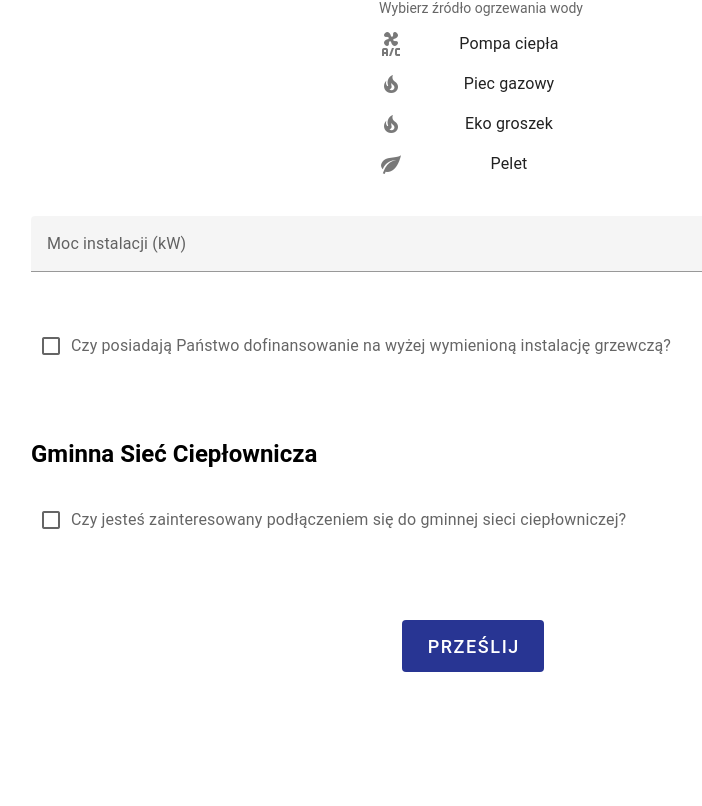
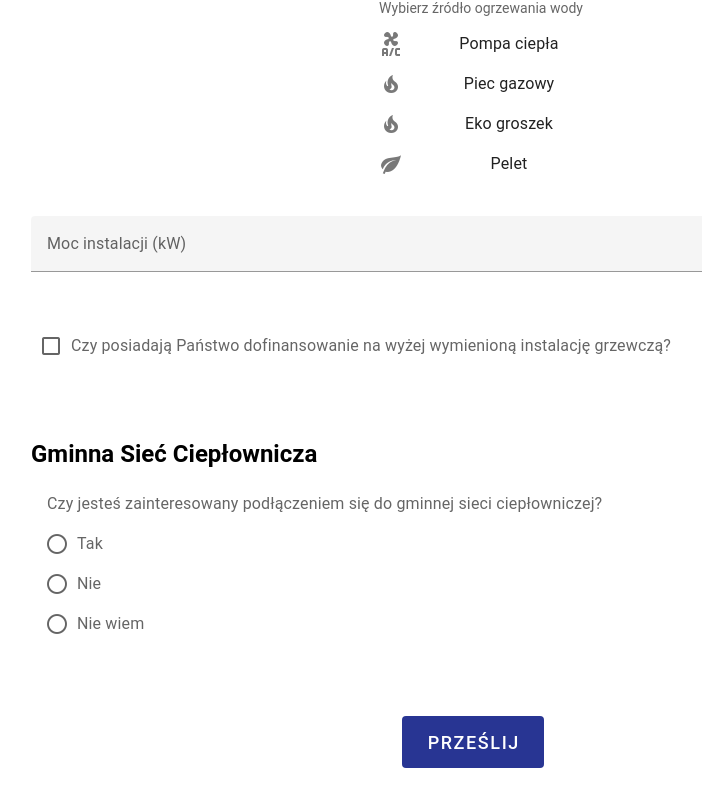
Before and after one commit to JakGin/formularz, a Vue app in the folder frontend/: page / in a window 1280 px wide. Shown: the part 1399-2205 px from the top of the page, without its empty margins (159-861 px from the left). Before the commit the page ends 2173 px from the top, so only its background shows below. Built offline with nearby package versions, Linux system fonts and the light colour scheme; no server answers.

Commit message:
Modify the municipal-heating-network part - implemented radio button

```diff
--- a/frontend/src/App.vue
+++ b/frontend/src/App.vue
@@ -37,7 +37,6 @@ const updateHotWaterHeatingInfo = (data: any) => {
 
 const updateMinicipalHeatingInfo = (data: any) => {
   formData.value.isInterested = data.isInterested;
-  formData.value.isInterestedInYear = data.isInterestedInYear;
   console.log(formData.value);
 };
 
@@ -89,9 +88,6 @@ const handleSubmit = async (overwrite = false) => {
       ? parseInt(formData.value.waterHeatingSourceGrantYear as any)
       : null,
     isInterested: formData.value.isInterested,
-    interestedInYear: formData.value.isInterestedInYear
-      ? parseInt(formData.value.isInterestedInYear as any)
-      : null,
   };
   console.log(dataToSend);
   console.log(JSON.stringify(dataToSend));
--- a/frontend/src/components/MunicipalHeatingNetwork.vue
+++ b/frontend/src/components/MunicipalHeatingNetwork.vue
@@ -1,17 +1,11 @@
 <template>
   <div>
     <h2 class="municipal-heating-network-title">Gminna Sieć Ciepłownicza</h2>
-    <v-checkbox
-      v-model="isInterested"
-      label="Czy jesteś zainteresowany podłączeniem się do gminnej sieci ciepłowniczej?"
-    />
-    <v-text-field
-      v-if="isInterested"
-      v-model="isInterestedInYear"
-      :rules="yearRules"
-      label="Rok planowanego dołączenia"
-      required
-    />
+    <v-radio-group v-model="isInterested" required aria-required="true" label="Czy jesteś zainteresowany podłączeniem się do gminnej sieci ciepłowniczej?">
+      <v-radio label="Tak" value="tak"></v-radio>
+      <v-radio label="Nie" value="nie"></v-radio>
+      <v-radio label="Nie wiem" value="nieWiem"></v-radio>
+    </v-radio-group>
   </div>
 </template>
 
@@ -21,14 +15,13 @@ import { yearRules } from "../constants/validationRulesMunicipalHeatingNetwork";
 
 const emit = defineEmits(["updateMunicipalHeatingInfo"]);
 
-const isInterested = ref<boolean>(false);
-const isInterestedInYear = ref<number | null>(null);
+const isInterested = ref<any>(undefined);
 
-watch([isInterested, isInterestedInYear], () => {
+watch([isInterested], () => {
   emit("updateMunicipalHeatingInfo", {
-    isInterested: isInterested.value,
-    isInterestedInYear: isInterestedInYear.value,
+    isInterested: isInterested.value === "tak" ? true : (isInterested.value === "nie" ? false : null),
   });
+  console.log("isInterested.value", isInterested.value);
 });
 </script>
 
--- a/frontend/src/constants/initData.ts
+++ b/frontend/src/constants/initData.ts
@@ -18,8 +18,7 @@ const initData: TInputData = {
     waterHeatingSourceHasGrant: false,
     waterHeatingSourceGrantYear: 0,
 
-    isInterested: false,
-    isInterestedInYear: null,
+    isInterested: undefined,
 }
 
 export default initData;
```
Also changed, not shown: frontend/src/types/InputData.ts (+3 -4 lines).
